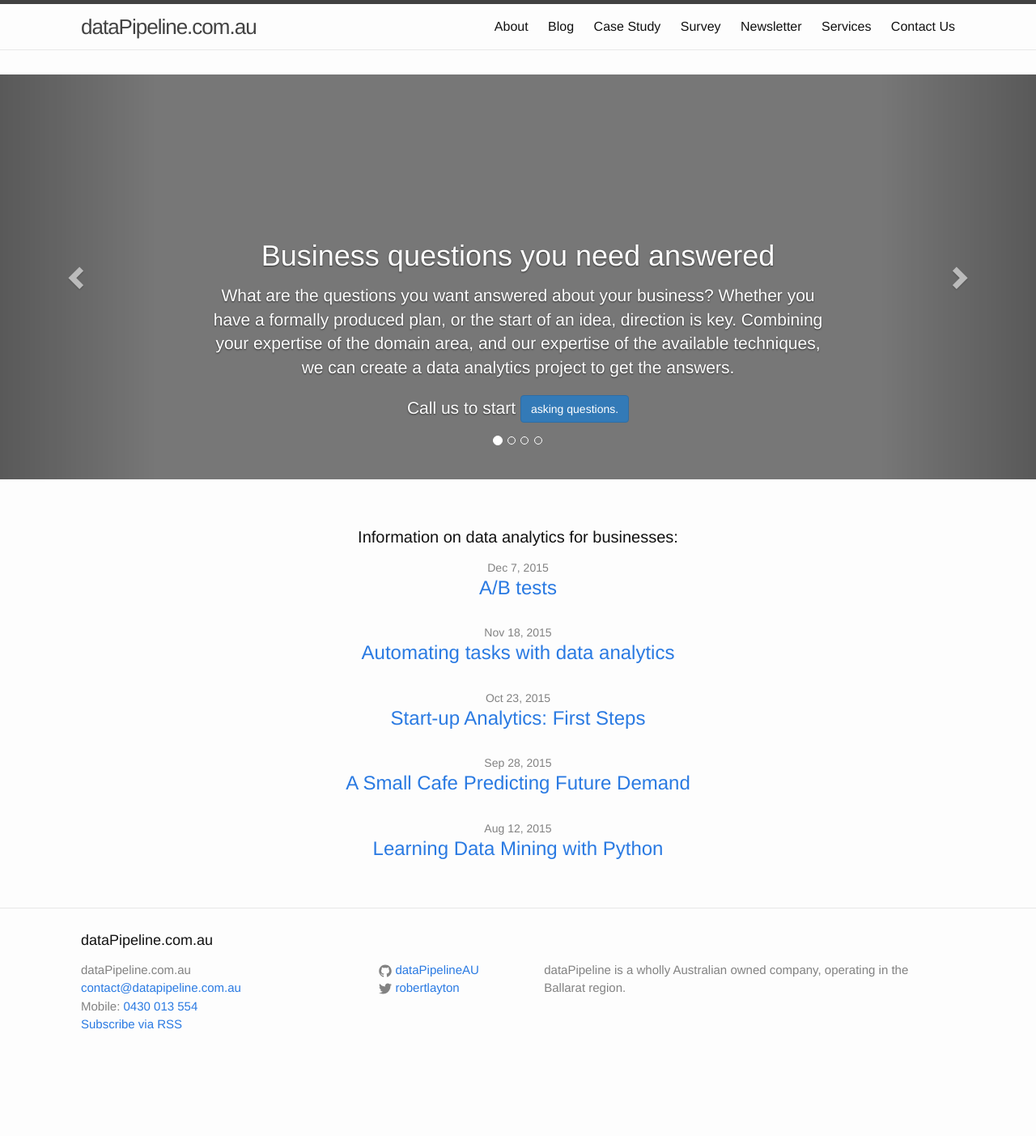
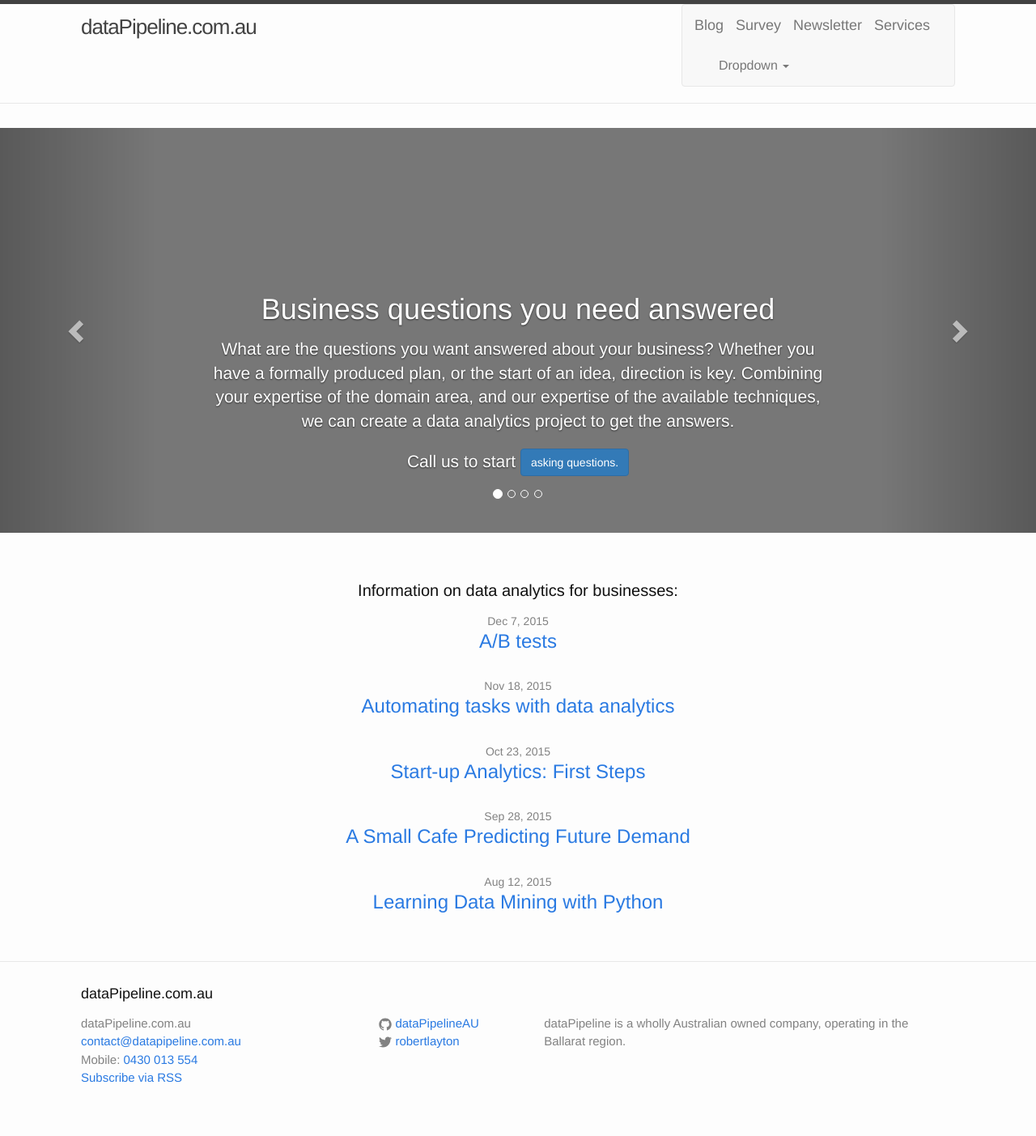
Before and after one commit to dataPipelineAU/jwebsite, a Jekyll site: the page built from index.html, in a window 1280 px wide. Shown: the whole page at 81% size. Built offline with Jekyll 4.4.1, drawn with Linux system fonts in a browser that asks for light colours; nearby versions of some CDN libraries; library files that are not in the unit come from our copies; before the commit the page ends 1337 px from its top, so only the background shows below that.

Commit message:
updateing webpahe headers

```diff
--- a/_includes/header.html
+++ b/_includes/header.html
@@ -13,13 +13,50 @@
         </svg>
       </a>
 
-      <div class="trigger">
-        {% for page in site.pages %}
-          {% if page.title %}
-          <a class="page-link" href="{{ page.url | prepend: site.baseurl }}">{{ page.title }}</a>
-          {% endif %}
-        {% endfor %}
-      </div>
+  <nav class="navbar navbar-default">
+  <div class="container-fluid">
+    <!-- Brand and toggle get grouped for better mobile display -->
+    <div class="navbar-header">
+      <button type="button" class="navbar-toggle collapsed" data-toggle="collapse" data-target="#bs-example-navbar-collapse-1" aria-expanded="false">
+        <span class="sr-only">Toggle navigation</span>
+        <span class="icon-bar"></span>
+        <span class="icon-bar"></span>
+        <span class="icon-bar"></span>
+      </button>
+      <a class="navbar-brand" href="{{ site.baseurl }}/Blog/">Blog</a>
+      <a class="navbar-brand" href="{{ site.baseurl }}/smallbusinesssurvey/">Survey</a>
+      <a class="navbar-brand" href="{{ site.baseurl }}/Newsletter/">Newsletter</a>
+      <a class="navbar-brand" href="{{ site.baseurl }}/services/">Services</a>
+    </div>
+
+
+    <div class="collapse navbar-collapse" id="bs-example-navbar-collapse-1">
+      <ul class="nav navbar-nav">
+        <li class="dropdown">
+          <a href="#" class="dropdown-toggle" data-toggle="dropdown" role="button" aria-haspopup="true" aria-expanded="false">Dropdown <span class="caret"></span></a>
+          <ul class="dropdown-menu">
+                <li><a href="{{ site.baseurl }}/about/">Company</a></li>
+            <li><a href="{{ site.baseurl }}/casestudy/">Case Study</a></li>
+            <li><a href="{{ site.baseurl }}/contactus/">Contact us</a></li>
+
+          </ul>
+        </li>
+      </ul>
+
+
+
+
+
+
+    </div><!-- /.navbar-collapse -->
+  </div><!-- /.container-fluid -->
+</nav>
+
+
+
+
+
+
     </nav>
 
   </div>
--- a/css/main.scss
+++ b/css/main.scss
@@ -115,3 +115,41 @@
   background-color: rgba(255,255,255,0.5);
 
 }
+
+.row{
+	top: 50;
+	left: 30;
+}
+
+
+.trigger{
+cursor:pointer;
+background: #FFFFFF;
+border:0px solid #FFFFFF;
+color:#000000;
+font-size:12pt;
+padding:2px 5px;
+box-shadow: none;
+}
+
+
+.trigger:active{
+cursor:pointer;
+color:#000000;
+outline: none;
+background: #FFFFFF;
+border:0px solid #FFFFFF;
+font-size:12pt;
+padding:2px 5px;
+box-shadow: none;
+}
+
+.trigger:hover{
+cursor:pointer;
+background: #FFFFFF;
+border:0px solid #FFFFFF;
+color2:#000000;
+font-size:12pt;
+padding:2px 5px;
+box-shadow: none;
+}
```
